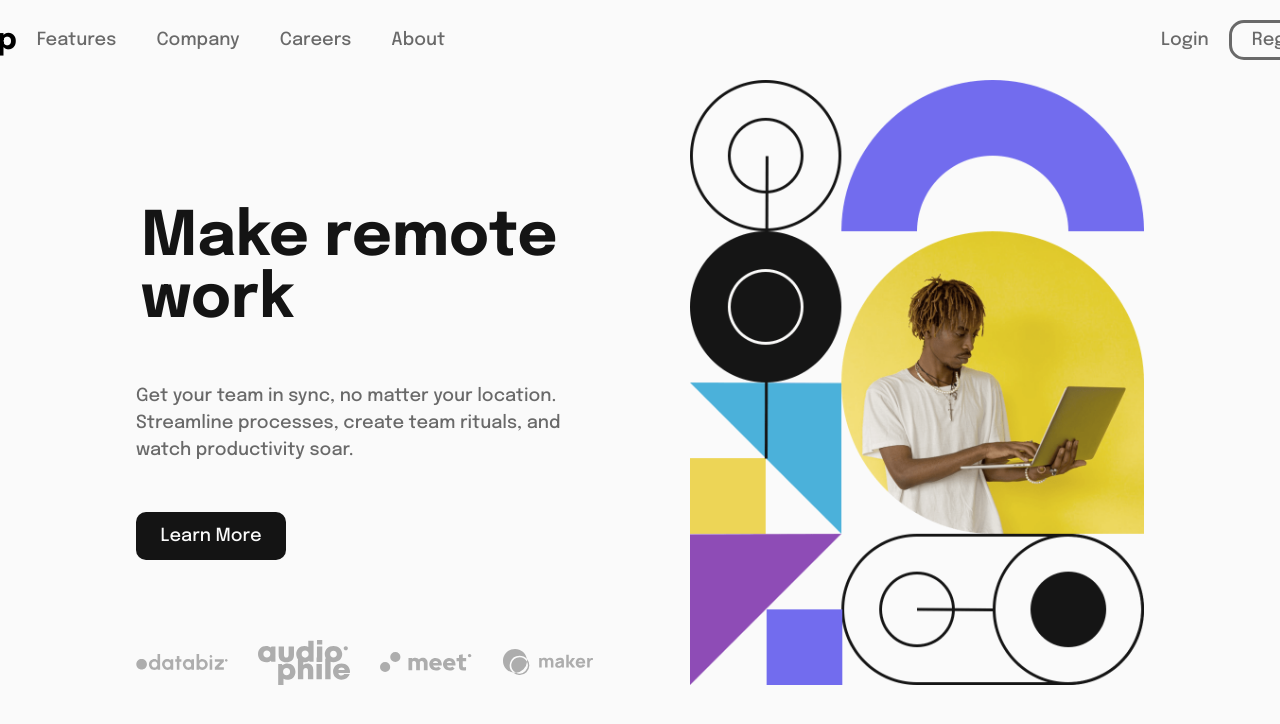
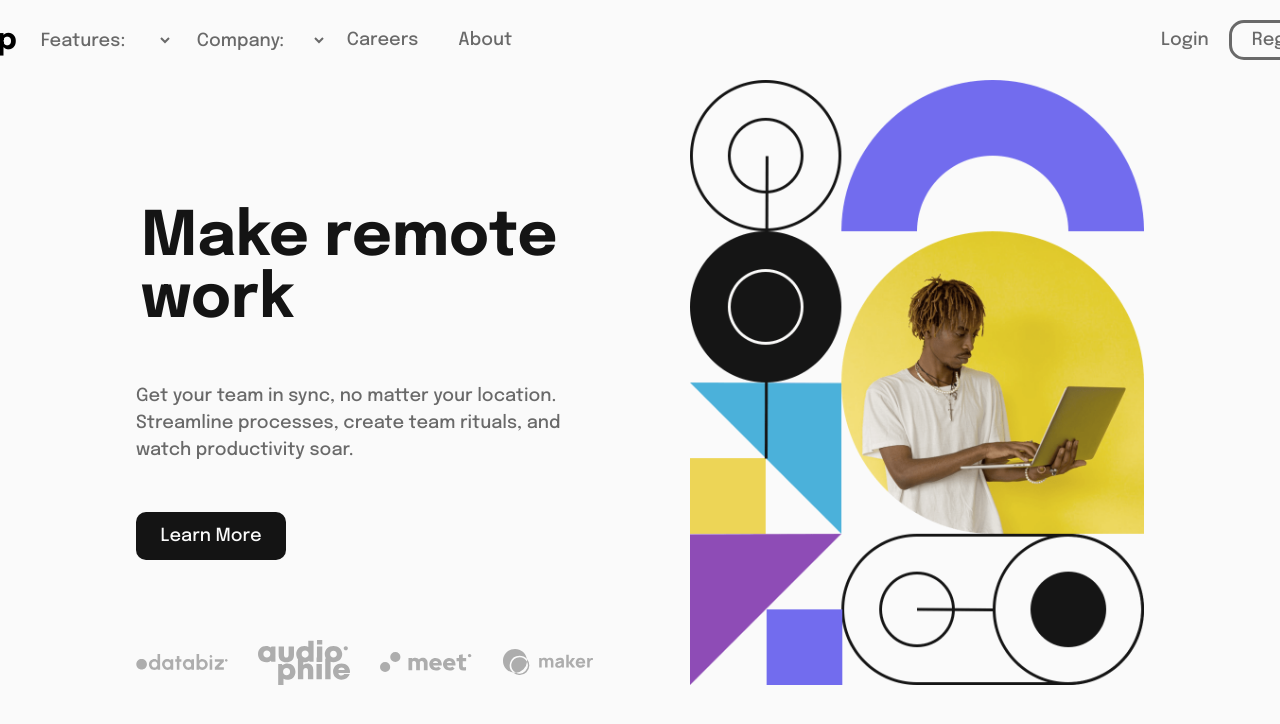
Before and after one commit to PHIDELIST/intro-section-with-dropdown-navigation-main, a plain HTML site: page index.html in a window 1280 px wide. Shown: the top 724 px of the page. Drawn offline with Linux system fonts and the light colour scheme.

Commit message:
desktop-preview

```diff
--- a/index.html
+++ b/index.html
@@ -21,16 +21,28 @@
 				<svg class="menu" width="32" height="18" xmlns="http://www.w3.org/2000/svg"><g fill="#151515" fill-rule="evenodd"><path d="M0 0h32v2H0zM0 8h32v2H0zM0 16h32v2H0z"/></g></svg>
 
 				<ul class="nav-list">
-					<li>
-						<a href="">Features</a>
-						<!-- <select name="" id="">
-							<option value=""></option>
-						</select> -->
-					</li>
+					<div class="select-features-company"></div>
+						<li>
+							<select class="nav-select">
+								<option value="0">Features:</option>
+								<option value="1">To do List</option>
+								<option value="2">Calendar</option>
+								<option value="2">Reminders</option>
+								<option value="2">Planning</option>
+							</select>
 
-					<li>
-						<a href="">Company</a>
-					</li>
+						</li>
+
+						<li>
+							<select class="nav-select">
+								<option value="0">Company:</option>
+								<option value="1">History</option>
+								<option value="2">Our Teams</option>
+								<option value="2">Blog</option>
+
+							</select>
+						</li>
+					</div>
 					<li>
 						<a href="">Careers</a>
 					</li>
--- a/style.css
+++ b/style.css
@@ -135,6 +135,20 @@ footer img{
         color: var(--medium-gray);
 
     }
+    .select-features-company{
+        justify-content: space-between;
+        align-items: center;
+
+    }
+    .nav-select{
+        text-decoration: none;
+        padding: 0 20px;
+        border: none;
+        background: var(--almost-white);
+        color: var(--medium-gray);
+        font-size: 18px;
+        font-family: 'Epilogue', sans-serif;
+    }
     .login-register{
         display: flex;
         flex-direction: row;
```
